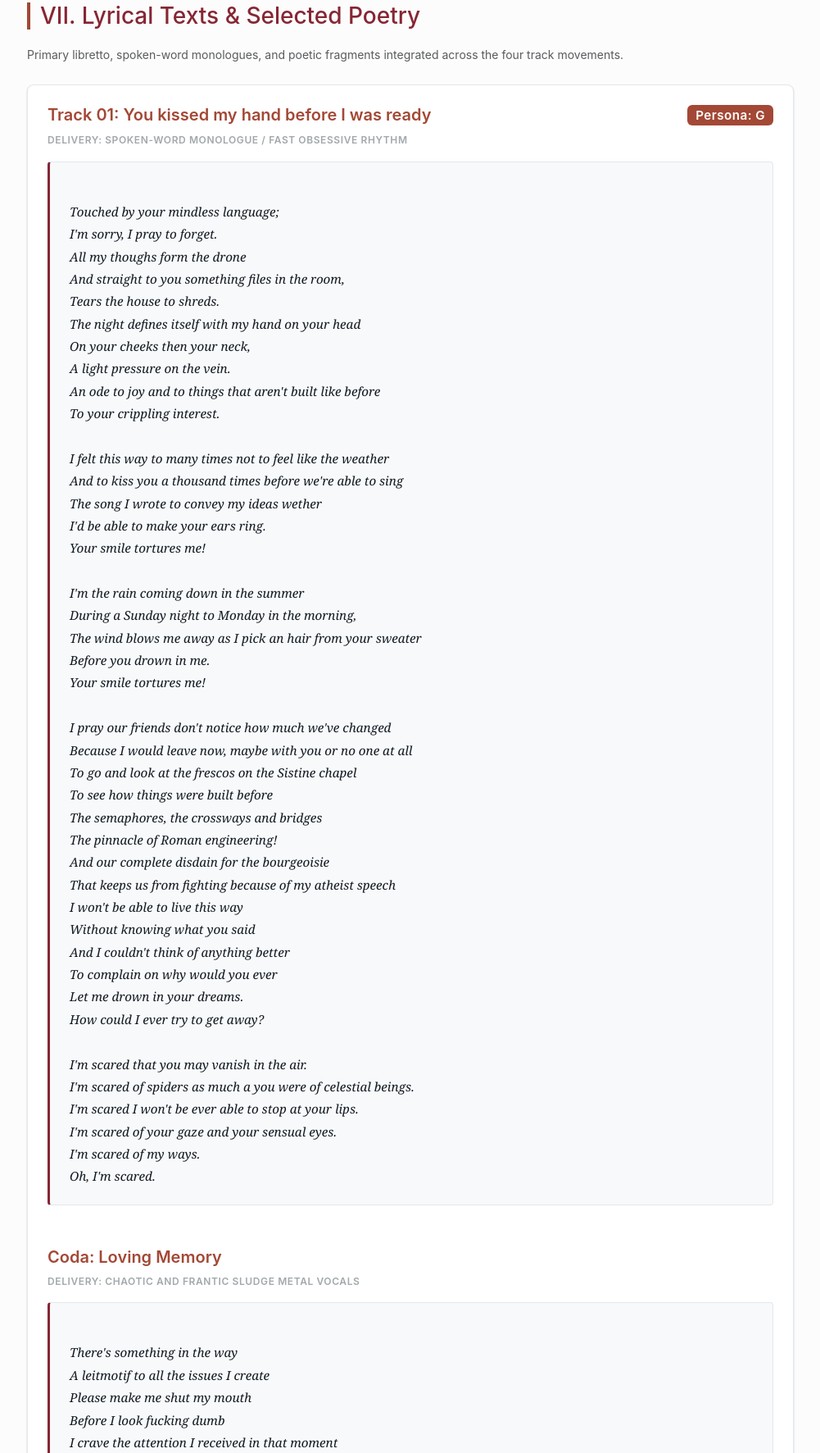
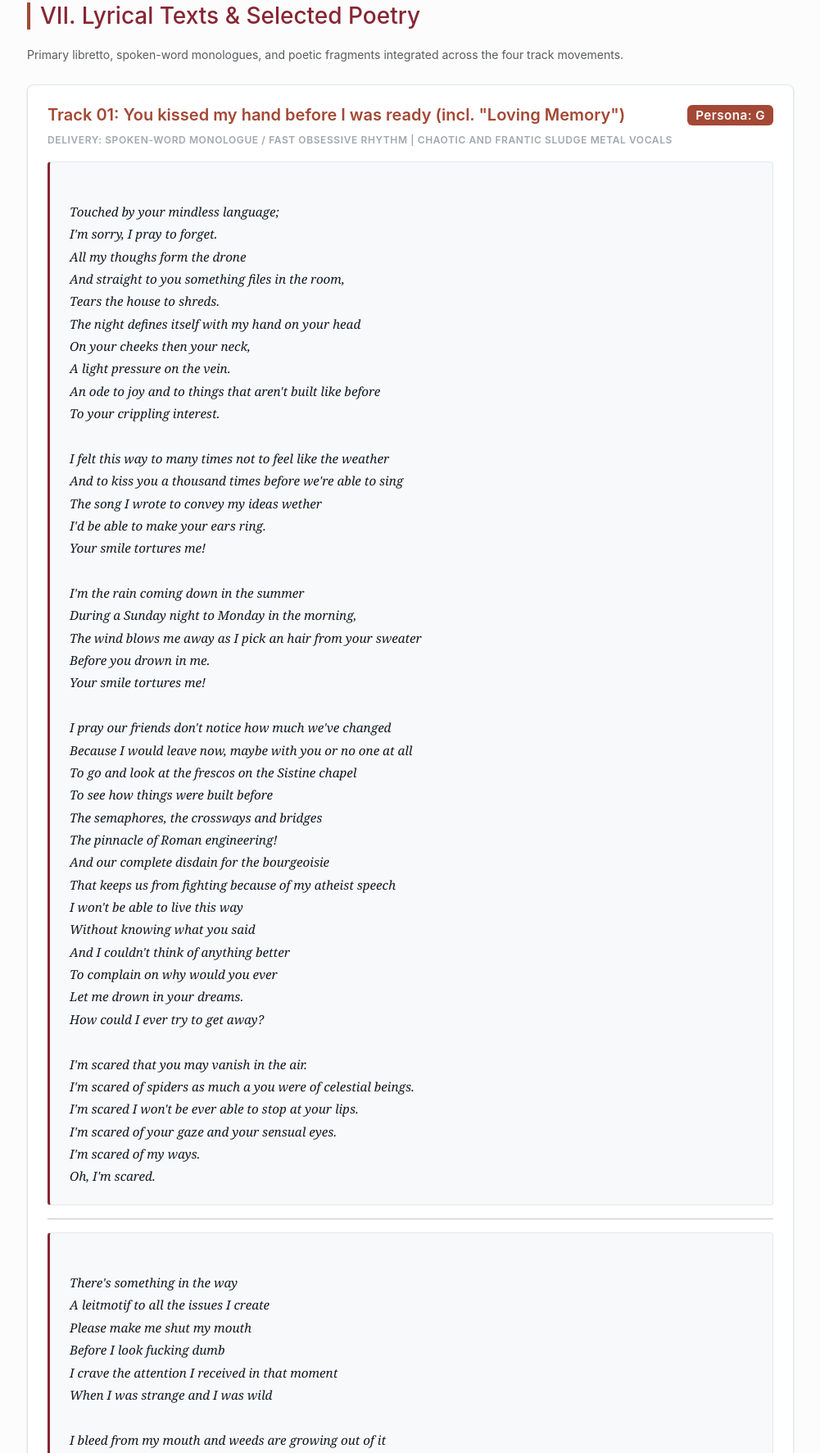
Before and after one commit to AlessVolpe/mcm_album, a plain HTML site: page index.html in a window 1280 px wide. Shown: the part 7175-8947 px from the top of the page at 82% size, without its empty margins (139-1140 px from the left). Drawn offline with nearby package versions, Linux system fonts and the light colour scheme.

Commit message:
fix(twbm-00): revise Track 01 details and separate coda section (#5)
Updated track title and delivery description for Track 01. Separated Coda section with an added horizontal rule.

```diff
--- a/index.html
+++ b/index.html
@@ -383,10 +383,10 @@
             <!-- Poem Entry 1: Track 01 -->
             <div class="card card-custom p-4 mb-4">
                 <div class="d-flex flex-wrap justify-content-between align-items-center mb-2">
-                    <h3 class="h5 sub-title mb-0">Track 01: You kissed my hand before I was ready</h3>
+                    <h3 class="h5 sub-title mb-0">Track 01: You kissed my hand before I was ready (incl. "Loving Memory")</h3>
                     <span class="badge badge-artist">Persona: G</span>
                 </div>
-                <div class="poem-meta-tag mb-3">Delivery: Spoken-Word Monologue / Fast Obsessive Rhythm</div>
+                <div class="poem-meta-tag mb-3">Delivery: Spoken-Word Monologue / Fast Obsessive Rhythm | Chaotic and frantic sludge metal vocals</div>
                 <div class="poem-container">
                     <div class="poem-text">
                         Touched by your mindless language;
@@ -435,11 +435,7 @@
                         Oh, I'm scared.
                     </div>
                 </div>
-                <br><br>
-                <div class="d-flex flex-wrap justify-content-between align-items-center mb-2">
-                    <h3 class="h5 sub-title mb-0">Coda: Loving Memory</h3>
-                </div>
-                <div class="poem-meta-tag mb-3">Delivery: Chaotic and frantic sludge metal vocals</div>
+                <hr class="hr" />
                 <div class="poem-container">
                     <div class="poem-text">
                         There's something in the way
@@ -457,7 +453,6 @@
                         Into a dark, spiraling, downward staircase
                         The steps flattened under my feet.
                     </div>
-
                 </div>
                 <small class="text-muted mt-2 d-block">
                     <strong>Thematic Callout:</strong> Sensory overload, obsessive monologue, and the traumatic intrusion of the Real.
```
